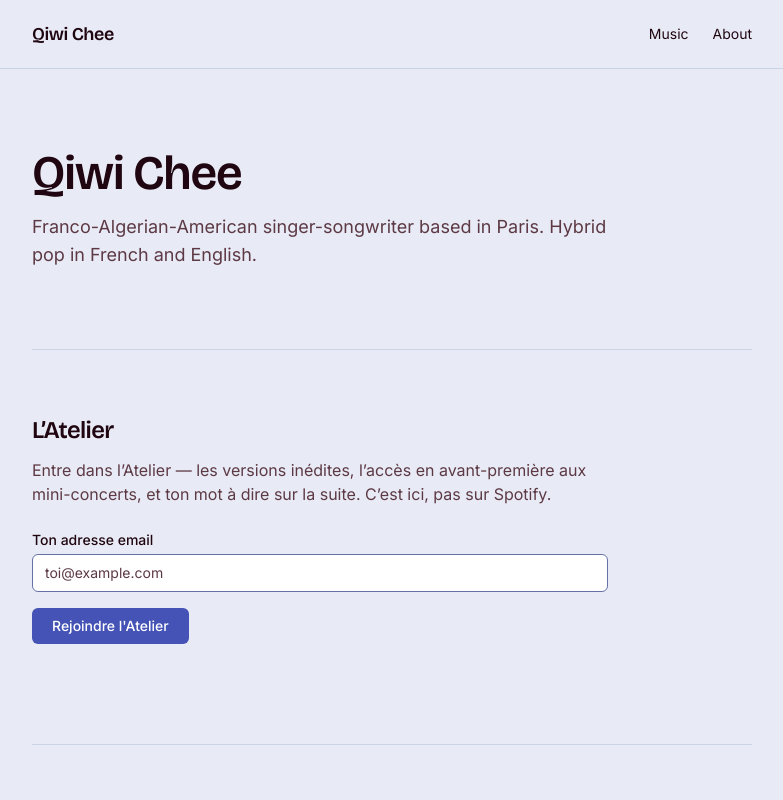
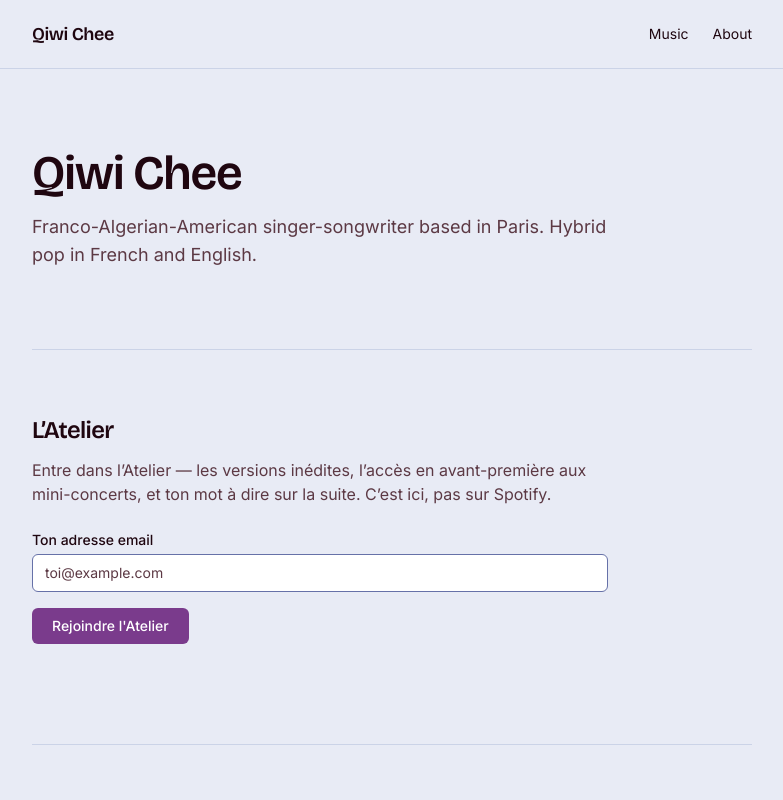
Before and after one commit to bkark/qiwichee, a Next.js app: page / in a window 1280 px wide. Shown: the top 800 px of the page, without its empty margins (248-1031 px from the left). Built offline with nearby package versions, Linux system fonts and the light colour scheme; no server answers.

Commit message:
Shift Lullabies accent periwinkle → prune
--accent #4453B5 → #7A3B8C (white text 7.42:1, on bg 6.23:1)
--accent-bright → #B968CC (vivid orchid, decorative)
Pulls primary accent toward the MV's pink-purple; warm tokens unchanged.

```diff
--- a/src/app/globals.css
+++ b/src/app/globals.css
@@ -8,8 +8,8 @@
   --text-muted:           #5C3944; /* muted plum — secondary text */
   --border:               #CBD3E7; /* periwinkle — DECORATIVE dividers only (exempt from 3:1) */
   --border-strong:        #6671A8; /* FUNCTIONAL input outlines — 3.92:1 vs --bg (AA non-text ✓) */
-  --accent:               #4453B5; /* deepened periwinkle — buttons / links (white text) */
-  --accent-bright:        #99AADB; /* vivid periwinkle — DECORATIVE only */
+  --accent:               #7A3B8C; /* deepened prune — buttons / links (white text) */
+  --accent-bright:        #B968CC; /* vivid orchid — DECORATIVE only */
   --accent-contrast:      #FFFFFF; /* text/icon ON --accent */
   --accent-warm:          #DF9DB0; /* dusty rose — badges / status (DARK text) */
   --accent-warm-contrast: #1F0610; /* dark text ON --accent-warm */
```
